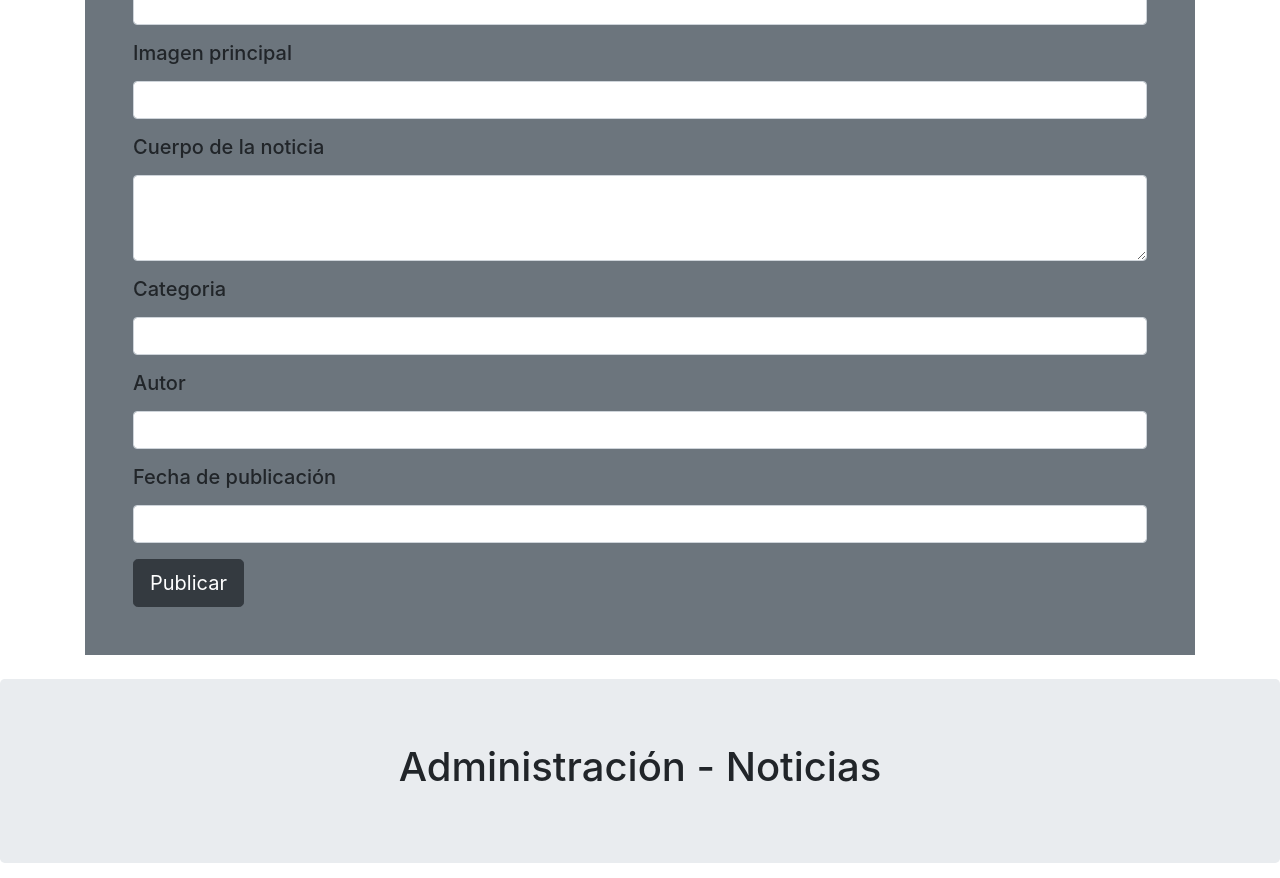
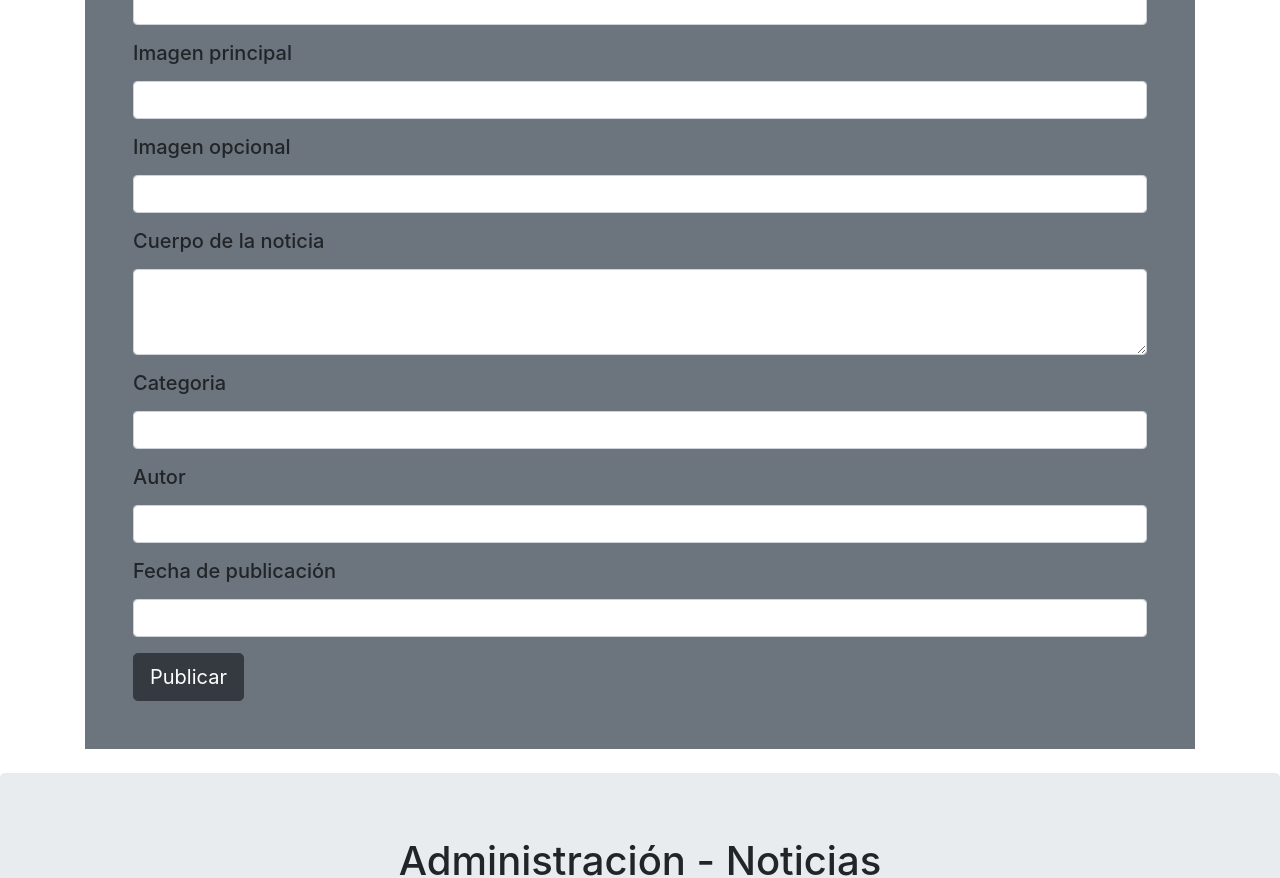
Before and after one commit to casasfranco/RollingNews-final, a React (Create React App) app in the folder rolling-news/: page / in a window 1280 px wide. Shown: the part 1480-2358 px from the top of the page. Built offline with nearby package versions, Linux system fonts and the light colour scheme.

Commit message:
Se actualizo la rama clienteFront-Admin con algunos cambios del maquetado. Se empezará a crear la lógica

```diff
--- a/rolling-news/src/components/Administrador/NuevaNoticiaForm.js
+++ b/rolling-news/src/components/Administrador/NuevaNoticiaForm.js
@@ -24,6 +24,12 @@ const NuevaNoticiaForm = () => {
             <Form.Group controlId="formBasicEmail">
               <Form.Label className>
                 <h5>Imagen principal</h5>
+              </Form.Label>
+              <Form.Control type="text"/>
+            </Form.Group>
+            <Form.Group controlId="formBasicEmail">
+              <Form.Label className>
+                <h5>Imagen opcional</h5>
               </Form.Label>
               <Form.Control type="text"/>
             </Form.Group>
```
